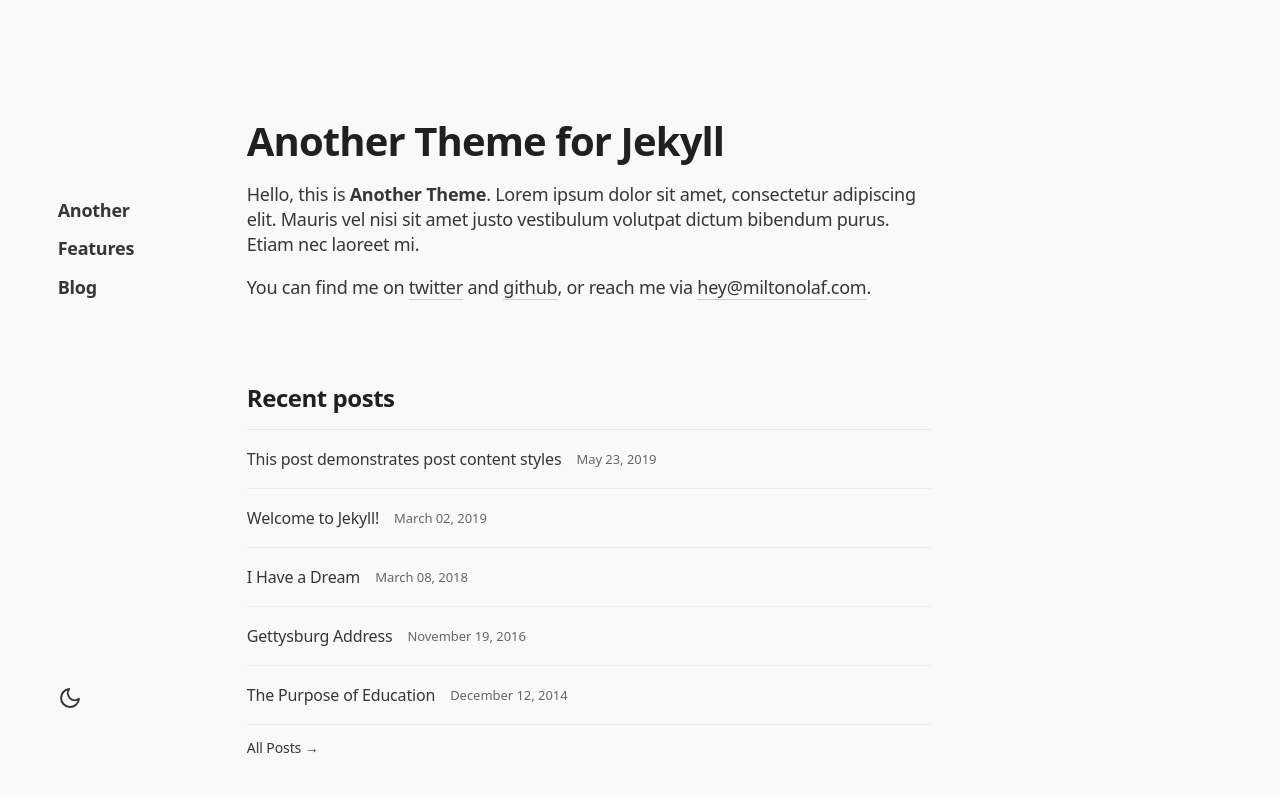
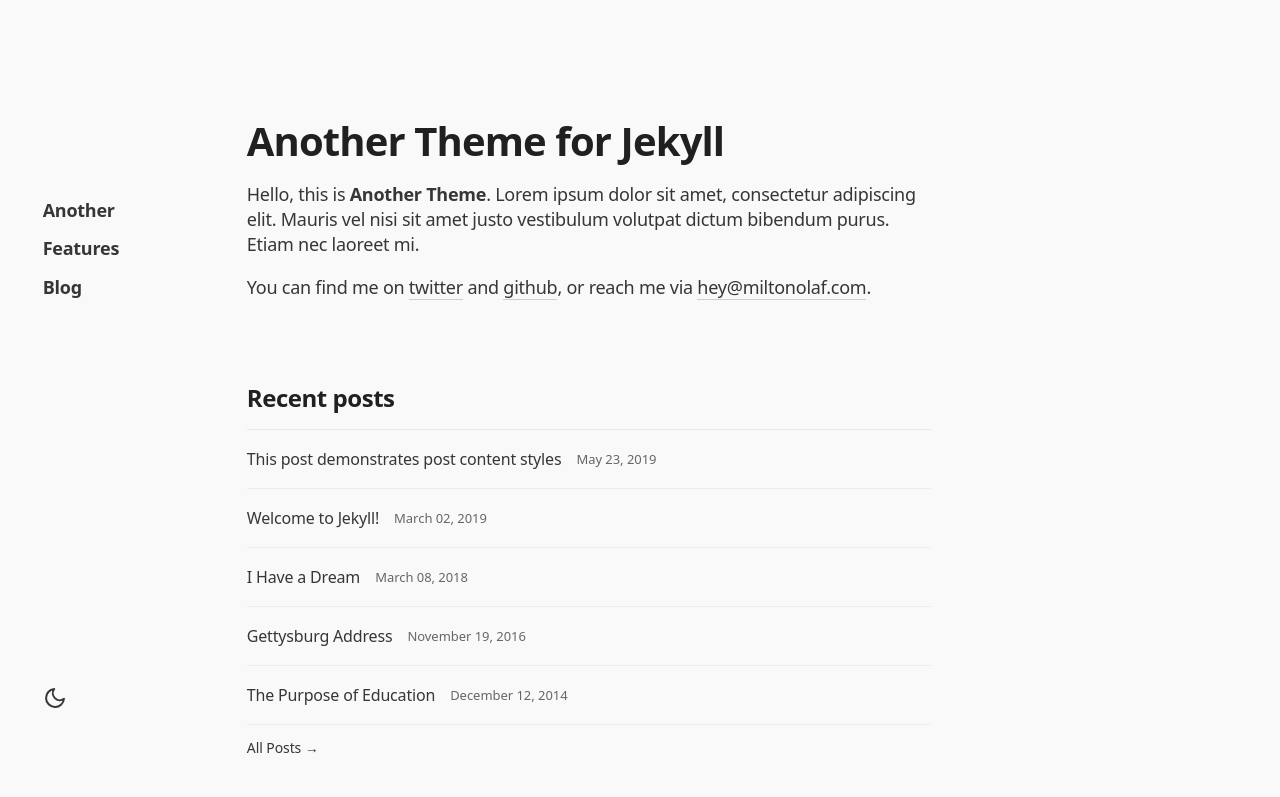
Before and after one commit to miltonparedes/another, a Jekyll site: the page built from index.md, in a window 1280 px wide. Shown: the top 797 px of the page. Built offline with Jekyll 4.4.1, drawn with Linux system fonts in a browser that asks for light colours; some web fonts are replaced; a style sheet for code colours, icons or effects is not loaded.

Commit message:
Update layout sizes

```diff
--- a/_layouts/default.html
+++ b/_layouts/default.html
@@ -7,7 +7,7 @@
   <body>
     <div class="container">
       <div class="row">
-        <aside  id="menu" role="navigation" class="col-12 col-md-2 d-flex flex-column justify-content-around" style="height: 100vh;">
+        <aside  id="menu" role="navigation" class="col-12 col-md-2 d-flex flex-column px-0 justify-content-around" style="height: 100vh;">
           {% include menu.html %}
           {% include dark-mode.html %}
         </aside>
--- a/_layouts/page.html
+++ b/_layouts/page.html
@@ -1,7 +1,7 @@
 ---
 layout: default
 ---
-<div class="{% if page.content_width == "large"%}col-12 col-md-10 col-xl-8{% else %}col-12 col-md-10 col-lg-9 col-xl-7{% endif %} pt-4 pt-lg-5 page-wrap" role="main">
+<div class="{% if page.content_width == "large"%}col-12 col-md-10{% else %}col-12 col-md-10 col-lg-9 col-xl-7{% endif %} pt-4 pt-lg-5 page-wrap" role="main">
   <button id="menu-toggle" class="btn">Menu</button>
   <article>
     {%- if page.page_title -%}
```
